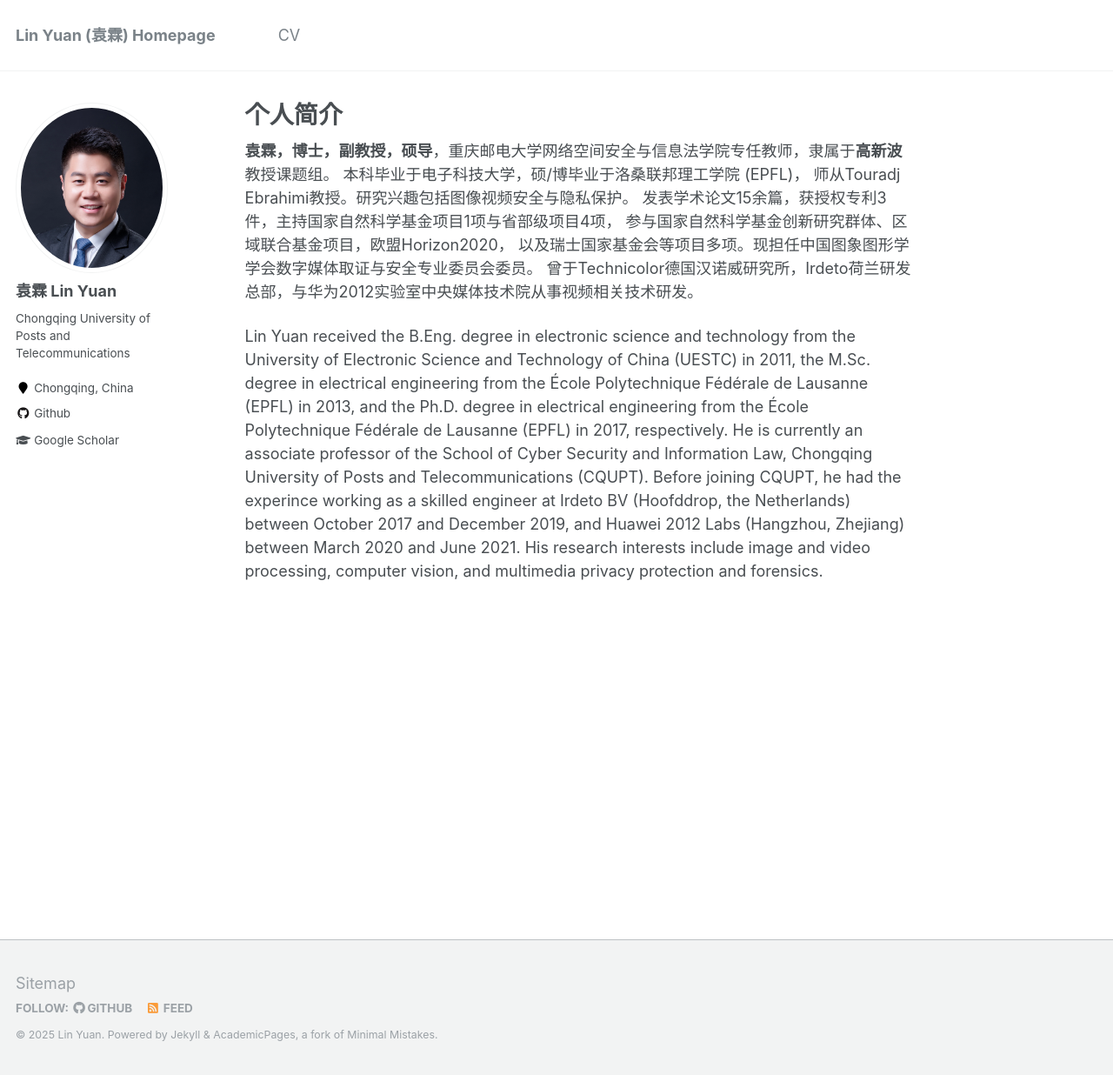
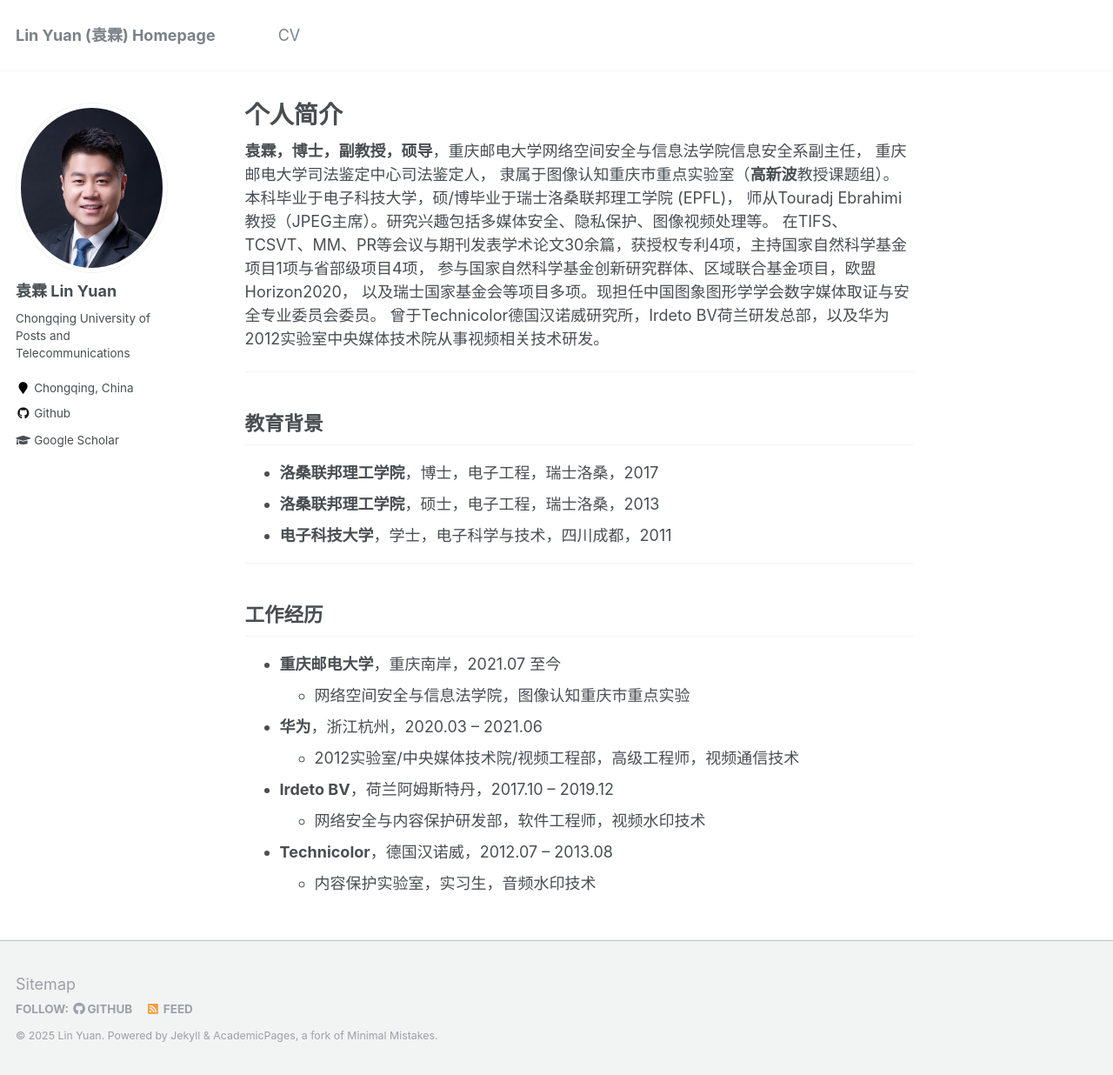
Before and after one commit to fkeufss/fkeufss.github.io, a Jekyll site: the page built from _pages/about.md, in a window 1280 px wide and 1236 px high. Shown: the whole window at 87% size. Built offline with Jekyll 4.4.1, drawn with Linux system fonts in a browser that asks for light colours.

Commit message:
update CV part

```diff
--- a/_pages/about.md
+++ b/_pages/about.md
@@ -8,22 +8,33 @@ redirect_from:
   - /about.html
 ---
 
-**袁霖，博士，副教授，硕导**，重庆邮电大学网络空间安全与信息法学院专任教师，隶属于**高新波**教授课题组。
-本科毕业于电子科技大学，硕/博毕业于洛桑联邦理工学院 (EPFL)，
-师从Touradj Ebrahimi教授。研究兴趣包括图像视频安全与隐私保护。
-发表学术论文15余篇，获授权专利3件，主持国家自然科学基金项目1项与省部级项目4项，
+**袁霖，博士，副教授，硕导**，重庆邮电大学网络空间安全与信息法学院信息安全系副主任，
+重庆邮电大学司法鉴定中心司法鉴定人，
+隶属于图像认知重庆市重点实验室（**高新波**教授课题组）。
+本科毕业于电子科技大学，硕/博毕业于瑞士洛桑联邦理工学院 (EPFL)，
+师从Touradj Ebrahimi教授（JPEG主席）。研究兴趣包括多媒体安全、隐私保护、图像视频处理等。
+在TIFS、TCSVT、MM、PR等会议与期刊发表学术论文30余篇，获授权专利4项，主持国家自然科学基金项目1项与省部级项目4项，
 参与国家自然科学基金创新研究群体、区域联合基金项目，欧盟Horizon2020，
 以及瑞士国家基金会等项目多项。现担任中国图象图形学学会数字媒体取证与安全专业委员会委员。
-曾于Technicolor德国汉诺威研究所，Irdeto荷兰研发总部，与华为2012实验室中央媒体技术院从事视频相关技术研发。
+曾于Technicolor德国汉诺威研究所，Irdeto BV荷兰研发总部，以及华为2012实验室中央媒体技术院从事视频相关技术研发。
 
-Lin Yuan received the B.Eng. degree in electronic science and technology
-from the University of Electronic Science and Technology of China (UESTC) in 2011,
-the M.Sc. degree in electrical engineering from the École Polytechnique Fédérale de Lausanne (EPFL) in 2013,
-and the Ph.D. degree in electrical engineering from the École Polytechnique Fédérale de Lausanne (EPFL) in 2017,
-respectively. He is currently an associate professor of the School of Cyber Security and Information Law,
-Chongqing University of Posts and Telecommunications (CQUPT).
-Before joining CQUPT, he had the experince working as a skilled engineer at Irdeto BV
-(Hoofddrop, the Netherlands) between October 2017 and December 2019,
-and Huawei 2012 Labs (Hangzhou, Zhejiang) between March 2020 and June 2021.
-His research interests include image and video processing, computer vision,
-and multimedia privacy protection and forensics.
+
+***
+## 教育背景
+* **洛桑联邦理工学院**，博士，电子工程，瑞士洛桑，2017
+* **洛桑联邦理工学院**，硕士，电子工程，瑞士洛桑，2013
+* **电子科技大学**，学士，电子科学与技术，四川成都，2011
+
+***
+## 工作经历
+* **重庆邮电大学**，重庆南岸，2021.07 至今
+  * 网络空间安全与信息法学院，图像认知重庆市重点实验
+
+* **华为**，浙江杭州，2020.03 -- 2021.06
+  * 2012实验室/中央媒体技术院/视频工程部，高级工程师，视频通信技术
+
+* **Irdeto BV**，荷兰阿姆斯特丹，2017.10 -- 2019.12
+  * 网络安全与内容保护研发部，软件工程师，视频水印技术
+
+* **Technicolor**，德国汉诺威，2012.07 -- 2013.08
+  * 内容保护实验室，实习生，音频水印技术
```
Also changed, not shown: _pages/cv.md (+14 -19 lines).
